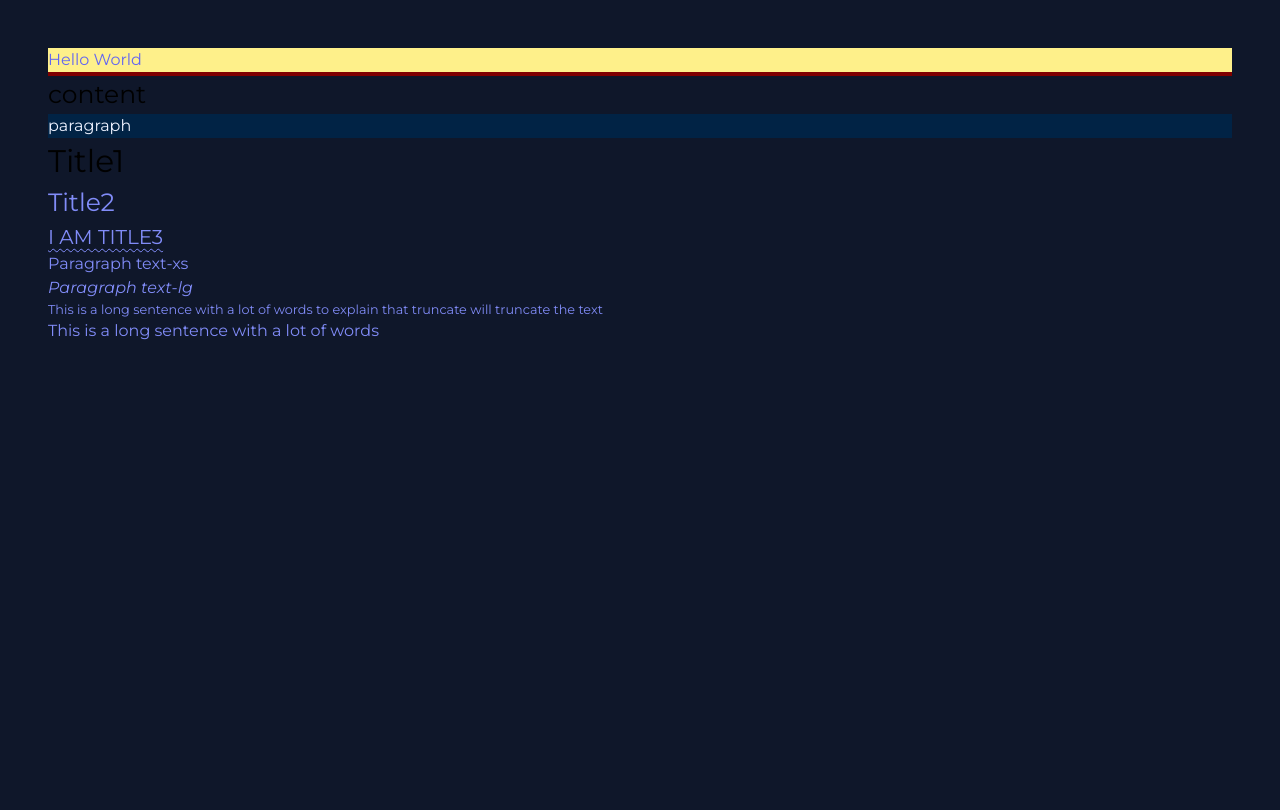
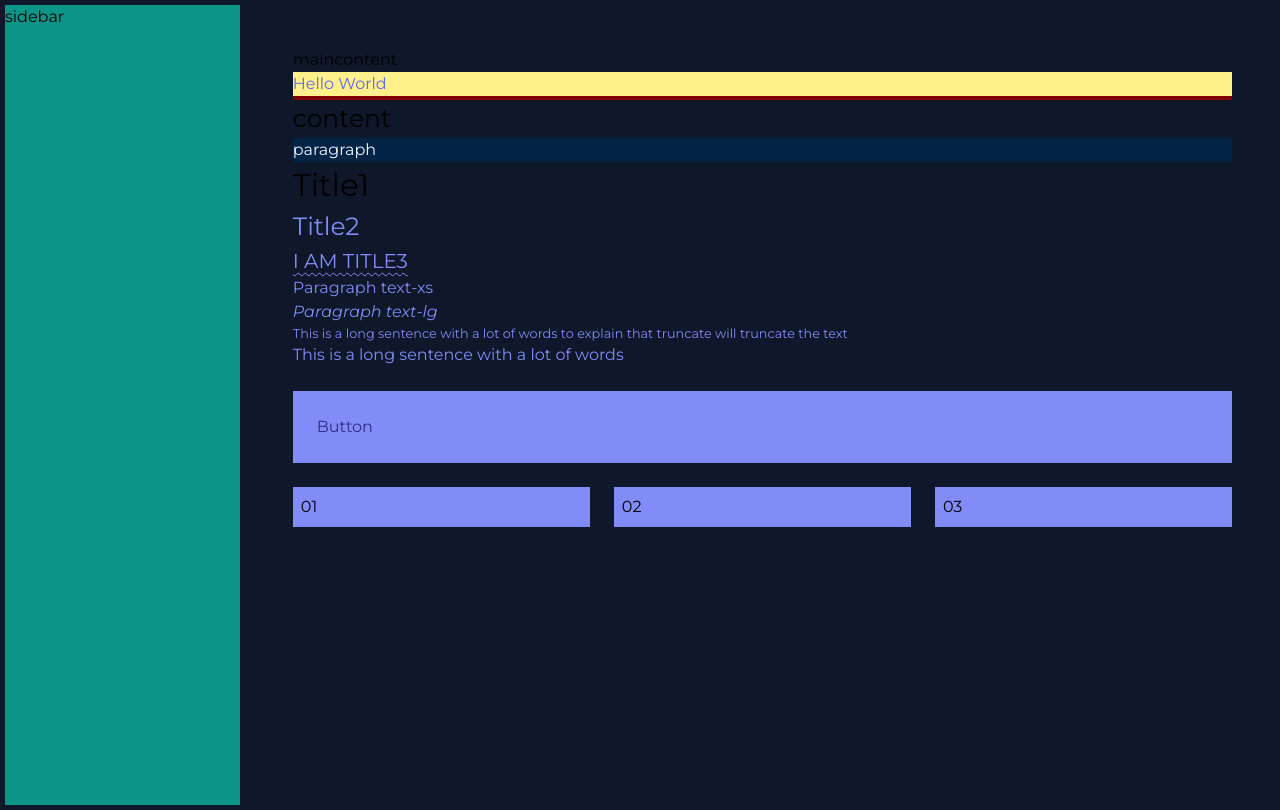
Before and after one commit to Wenying0808/website, a Next.js app: page / in a window 1280 px wide. Built offline with nearby package versions, Linux system fonts and the light colour scheme.

Commit message:
explore spacing&sizing

```diff
--- a/src/app/page.tsx
+++ b/src/app/page.tsx
@@ -2,7 +2,12 @@
 
 export default function Home() {
   return (
-    <div className="m-6">
+    <div className="flex">
+      <div className="bg-teal-600 min-h-screen w-1/5 m-5">
+        sidebar
+      </div>
+      <div className="m-6 bg-slate-900 w-4/5">
+        maincontent
         <h1 className="text-indigo-500 bg-yellow-200 border-b-4 border-heatmap-5">
           Hello World
         </h1>
@@ -21,6 +26,14 @@ export default function Home() {
         <div className="whitespace-normal">
           <p className="text-indigo-400">This is a long sentence with a lot of words</p>
         </div>
+        <div className="bg-indigo-400 text-indigo-900 p-4 my-4">Button</div>
+        <div className="flex space-x-4 ">
+          <div className="bg-indigo-400 p-1 w-1/3">01</div>
+          <div className="bg-indigo-400 p-1 w-1/3">02</div>
+          <div className="bg-indigo-400 p-1 w-1/3">03</div>
+        </div>
+      </div>
+
     </div>
   );
 }
--- a/tailwind.config.ts
+++ b/tailwind.config.ts
@@ -36,6 +36,9 @@ export default {
           "0": "#FDDDBC",
         }
       },
+      margin:{
+        '5': '5px',
+      }
     },
   },
   plugins: [],
```
Lines whose indentation alone changed are shown as unchanged.
